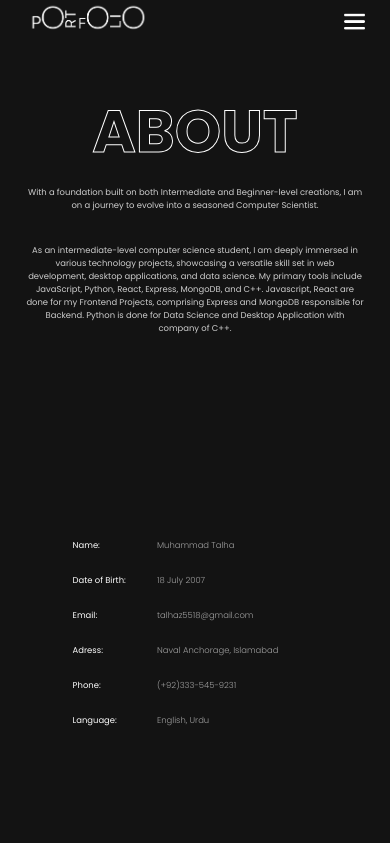
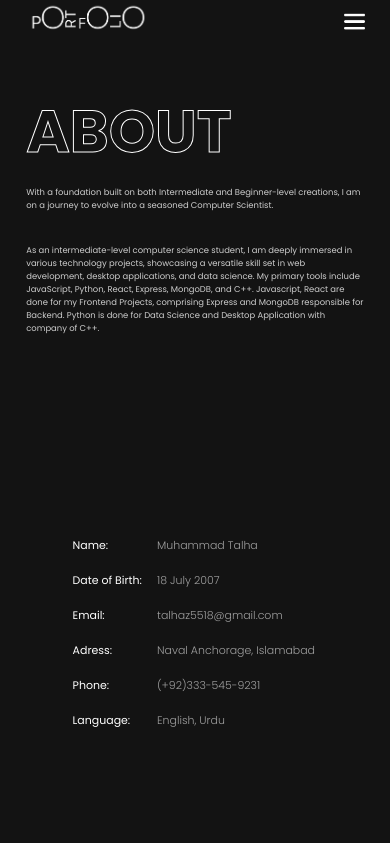
Before and after one commit to MuhammadTalha15/HazelNut, a React (Vite) app: page /About in a window 390 px wide. Shown: the top 843 px of the page. Built offline with nearby package versions, Linux system fonts and the light colour scheme; the HTML template or start-up script is replaced by a standard one.

Commit message:
Layout Updated

```diff
--- a/src/components/About.jsx
+++ b/src/components/About.jsx
@@ -8,11 +8,14 @@ const About = () => {
         <>
             <section className="abt-hero-sec">
                 <div className="txt cont">
+                    <div className="abt-txt-cont-cnt">
                         <h1 className="abt-head">ABOUT</h1>
-                    <p className="descrip">With a foundation built on both Intermediate and Beginner-level creations, I am on a journey to evolve into a seasoned Computer Scientist.</p>
-                    <p className="descrip-main">As an intermediate-level computer science student, I am deeply immersed in various technology projects, showcasing a versatile skill set in web development, desktop applications, and data science. My primary tools include JavaScript, Python, React, Express, MongoDB, and C++. Javascript, React are done for my Frontend Projects, comprising Express and MongoDB responsible for Backend. Python is done for Data Science and Desktop Application with company of C++.</p>
+                        <p className="abt-descrip">With a foundation built on both Intermediate and Beginner-level creations, I am on a journey to evolve into a seasoned Computer Scientist.</p>
+                        <p className="abt-descrip-main">As an intermediate-level computer science student, I am deeply immersed in various technology projects, showcasing a versatile skill set in web development, desktop applications, and data science. My primary tools include JavaScript, Python, React, Express, MongoDB, and C++. Javascript, React are done for my Frontend Projects, comprising Express and MongoDB responsible for Backend. Python is done for Data Science and Desktop Application with company of C++.</p>
+                    </div>
                 </div>
                 <div className="rght cont">
+                    <div className="rght-tble-cont-cnt">
                         <table className='abt-table'>
                             <tr>
                                 <th>Name:</th>
@@ -40,12 +43,13 @@ const About = () => {
                             </tr>
                         </table>
                     </div>
+                </div>
             </section>
-            <section className="abt-scnd-sec">
+            {/* <section className="abt-scnd-sec">
                 <div className="ext-lft"></div>
                 <div className="mid"></div>
                 <div className="ext-rgt"></div>
-            </section>
+            </section> */}
         </>
     )
 }
--- a/src/components/Navbar.jsx
+++ b/src/components/Navbar.jsx
@@ -27,7 +27,7 @@ const Navbar = () => {
   return (
     <>
     <header className={headerClass}>
-      <Link to="/Website">
+      <Link to="/">
         <img className='logo' src={Logo} alt="Logo" />
       </Link>
       <nav id='navbar' className={navbarClass}>
--- a/src/components/Projects.jsx
+++ b/src/components/Projects.jsx
@@ -14,8 +14,8 @@ const Projects = () => {
                 <div className="prjct-txt prjct-cont">
                     <div className="prjct-txt-cont-cnt">
                         <h1 className="prjct-head">PROJECTS</h1>
-                        <p className="descrip">I have Craeted many frontend and Backend Web Projects as well as Desktop Applications and Automation Applications.</p>
-                        <p className="descrip-main">I've developed a diversity of projects using a wide array of technologies. In front-end development, I've built numerous applications with JavaScript, React, Redux, Next.js, and Vite, ranging from dynamic single-page apps to complex user interfaces. On the back-end, I've created robust APIs with Python and Express.js, often integrating MongoDB for scalable database solutions. My experience with C and C++ includes optimizing performance-critical applications and contributing to open-source projects.</p>
+                        <p className="prjct-descrip">I have Craeted many frontend and Backend Web Projects as well as Desktop Applications and Automation Applications.</p>
+                        <p className="prjct-descrip-main">I've developed a diversity of projects using a wide array of technologies. In front-end development, I've built numerous applications with JavaScript, React, Redux, Next.js, and Vite, ranging from dynamic single-page apps to complex user interfaces. On the back-end, I've created robust APIs with Python and Express.js, often integrating MongoDB for scalable database solutions. My experience with C and C++ includes optimizing performance-critical applications and contributing to open-source projects.</p>
                         <a href="https://github.com/MuhammadTalha15" className='prjct-github'>GITHUB</a>
                     </div>
                 </div>
--- a/src/styles/about.css
+++ b/src/styles/about.css
@@ -14,10 +14,18 @@
     height: 100vh;
     width: 50%;
     display: flex;
-    align-items: left;
+    align-items: center;
     justify-content: center;
     flex-direction: column;
-    padding-left: 8vmax;
+}
+
+.abt-txt-cont-cnt{
+    height: 40vmax;
+    width: 40vmax;
+    display: flex;
+    align-items: flex-start;
+    justify-content: center;
+    flex-direction: column;
 }
 
 .abt-head {
@@ -29,7 +37,7 @@
     height: 8vmax;
 }
 
-.descrip {
+.abt-descrip {
     font-family: var(--Poppins-font);
     font-size: 1vmax;
     font-weight: 400;
@@ -38,13 +46,21 @@
     width: 40vmax;
 }
 
-.descrip-main {
+.abt-descrip-main {
     font-family: var(--Poppins-font);
     font-size: 1vmax;
     font-weight: 400;
     color: #cecece;
     margin-top: 2rem;
     width: 40vmax;
+}
+
+.rght-tble-cont-cnt{
+    height: 40vmax;
+    width: 40vmax;
+    display: flex;
+    align-items: center;
+    justify-content: center;
 }
 
 .abt-table{
@@ -78,7 +94,6 @@ td{
     width: 100%;
     background-color: #202020;
     display: flex;
-    flex-wrap: wrap;
 }
 
 .ext-lft{
@@ -121,25 +136,66 @@ td{
         -webkit-text-stroke: 1px #fff;
     }
 
+    /* ------------- */
+
+    .abt-scnd-sec{
+        flex-direction: column;
+    }
+
+    .ext-lft{
+        border: 1px solid;
+        height: 30%;
+        width: 100%;
+    }
+
+    .mid{
+        border: 1px solid;
+        height: 40%;
+        width: 100%;
+    }
+
+    .ext-rgt{
+        border: 1px solid;
+        height: 30%;
+        width: 100%;
+    }
+
 }
 
 @media (max-width: 550px) {
     .cont{
         padding-left: 0;
-        align-items: center;
+        align-items: left;
         justify-content: center;
-        text-align: center;
+        text-align: left;
+    }
+
+    th{
+        font-size: 1.3vmax;
+    }
+
+    td{
+        font-size: 1.3vmax;
     }
 }
 
 @media (max-width: 380px) {
+
+    .abt-txt-cont-cnt{
+        height: 40vmax;
+        width: 40vmax;
+        display: flex;
+        align-items: center;
+        justify-content: center;
+        flex-direction: column;
+    }
 
     .abt-head {
         font-size: 6vmax;
         -webkit-text-stroke: 1px #fff;
     }
 
-    .descrip {
+    .abt-descrip {
         font-family: var(--Poppins-font);
         font-size: 1vmax;
         font-weight: 400;
@@ -148,7 +204,7 @@ td{
         width: 30vmax;
     }
 
-    .descrip-main {
+    .abt-descrip-main {
         font-family: var(--Poppins-font);
         font-size: 1vmax;
         font-weight: 400;
--- a/src/styles/projects.css
+++ b/src/styles/projects.css
@@ -20,7 +20,6 @@
     display: flex;
     align-items: center;
     justify-content: center;
-    /* border: 1px solid; */
 }
 
 .prjct-txt-cont-cnt{
@@ -39,6 +38,24 @@
     font-weight: 700;
     -webkit-text-stroke: 1px #fff;
     height: 8vmax;
+}
+
+.prjct-descrip{
+    font-family: var(--Poppins-font);
+    font-size: 1vmax;
+    font-weight: 400;
+    color: #cecece;
+    margin-top: 2rem;
+    width: 40vmax;
+}
+
+.prjct-descrip-main{
+    font-family: var(--Poppins-font);
+    font-size: 1vmax;
+    font-weight: 400;
+    color: #cecece;
+    margin-top: 2rem;
+    width: 40vmax;
 }
 
 .prjct-tech-cont-cnt{
@@ -301,3 +318,21 @@
         height: 110vh;
     }
 }
+
+@media (max-width: 380px) {
+
+    .prjct-txt-cont-cnt{
+        align-items: center;
+    }
+
+    .prjct-descrip {
+        font-size: 1vmax;
+        width: 30vmax;
+    }
+
+    .prjct-descrip-main {
+        font-size: 1vmax;
+        width: 30vmax;
+    }
+
+}
```
Lines whose indentation alone changed are shown as unchanged.
